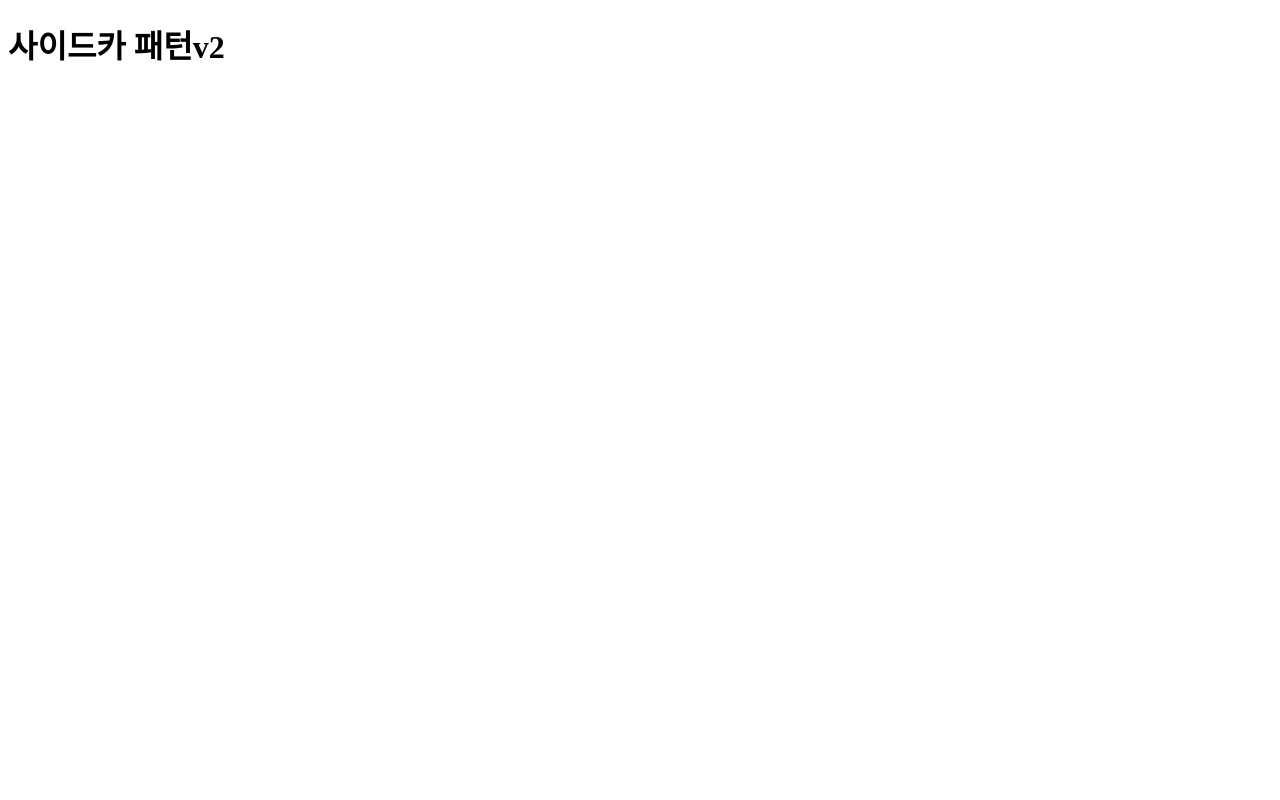
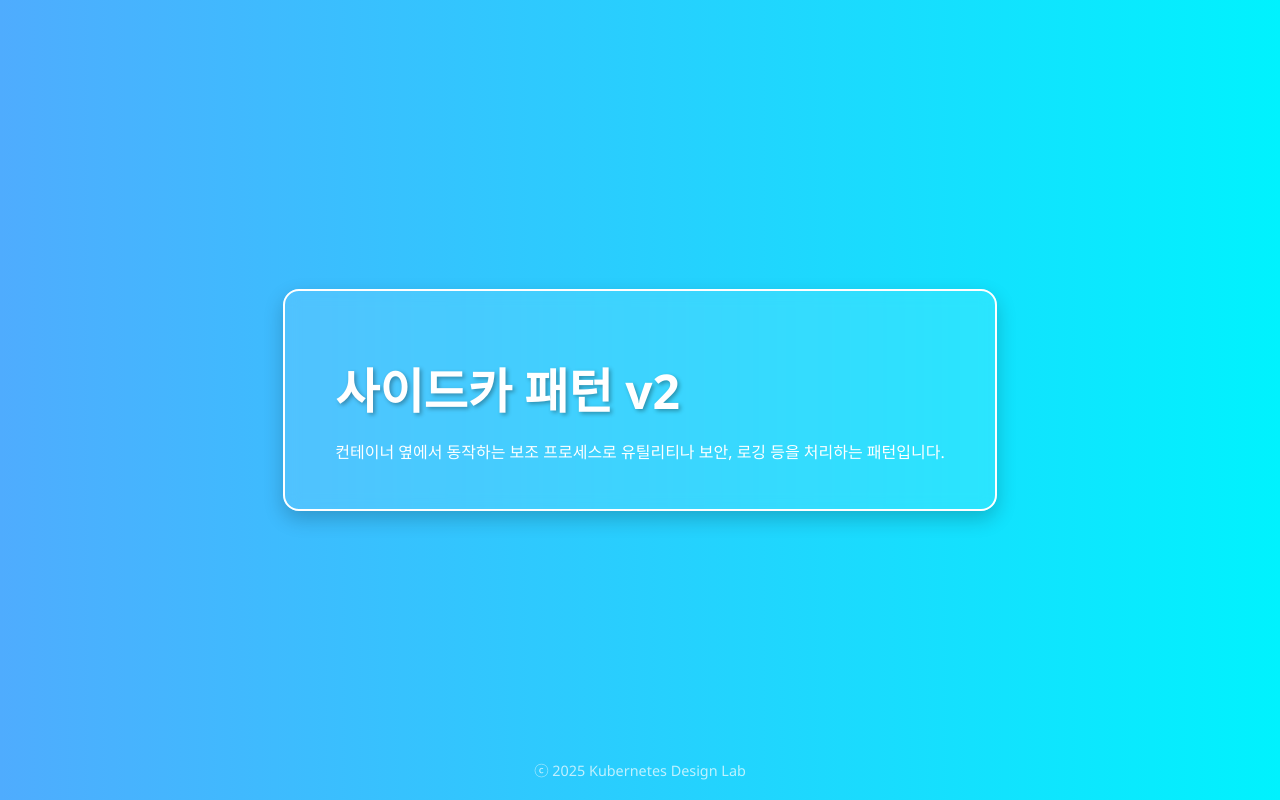
Before and after one commit to YooHyeonJun/kisia-lab, a plain HTML site: page index.html in a window 1280 px wide. Drawn offline with Linux system fonts and the light colour scheme.

Commit message:
Update index.html v3

```diff
--- a/index.html
+++ b/index.html
@@ -1,9 +1,63 @@
 <!DOCTYPE html>
-<html>
-  <head>
-    <title>사이드카 패턴v2</title>
-  </head>
-  <body>
-    <h1>사이드카 패턴v2</h1>
-  </body>
+<html lang="ko">
+<head>
+  <meta charset="UTF-8" />
+  <meta name="viewport" content="width=device-width, initial-scale=1.0" />
+  <title>사이드카 패턴 v2</title>
+  <style>
+    body {
+      margin: 0;
+      font-family: 'Segoe UI', Tahoma, Geneva, Verdana, sans-serif;
+      background: linear-gradient(to right, #4facfe, #00f2fe);
+      color: white;
+      display: flex;
+      flex-direction: column;
+      align-items: center;
+      justify-content: center;
+      height: 100vh;
+      overflow: hidden;
+      animation: fadeIn 2s ease-in;
+    }
+
+    h1 {
+      font-size: 3em;
+      margin-bottom: 10px;
+      text-shadow: 2px 2px 4px #00000050;
+      animation: slideUp 1.5s ease-out;
+    }
+
+    .box {
+      background-color: rgba(255, 255, 255, 0.1);
+      border: 2px solid #fff;
+      border-radius: 16px;
+      padding: 30px 50px;
+      box-shadow: 0 8px 20px rgba(0, 0, 0, 0.2);
+      backdrop-filter: blur(8px);
+    }
+
+    @keyframes fadeIn {
+      from { opacity: 0; }
+      to   { opacity: 1; }
+    }
+
+    @keyframes slideUp {
+      from { transform: translateY(100px); opacity: 0; }
+      to   { transform: translateY(0); opacity: 1; }
+    }
+
+    footer {
+      position: absolute;
+      bottom: 20px;
+      font-size: 0.9em;
+      opacity: 0.7;
+    }
+  </style>
+</head>
+<body>
+  <div class="box">
+    <h1>사이드카 패턴 v2</h1>
+    <p>컨테이너 옆에서 동작하는 보조 프로세스로 유틸리티나 보안, 로깅 등을 처리하는 패턴입니다.</p>
+  </div>
+  <footer>ⓒ 2025 Kubernetes Design Lab</footer>
+</body>
 </html>
```
